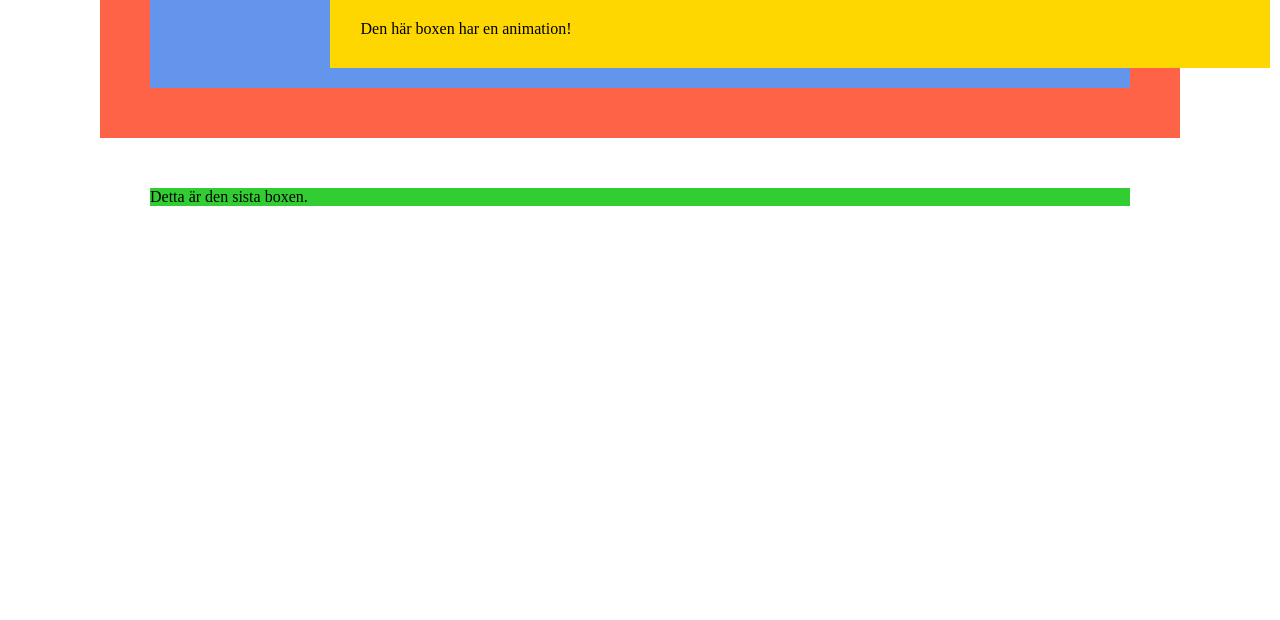
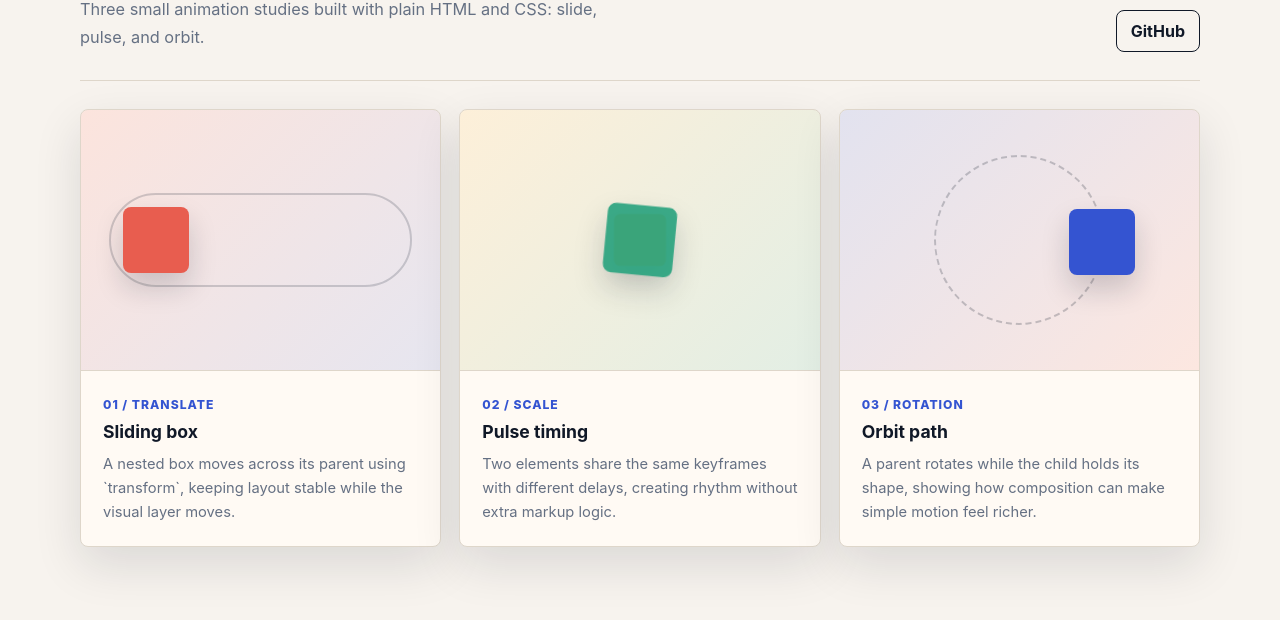
Before and after one commit to abdimannor/box-animations, a plain HTML site: page index.html in a window 1280 px wide. Shown: the part 180-800 px from the top of the page. Drawn offline with Linux system fonts and the light colour scheme.

Commit message:
Expand motion lab and license

```diff
--- a/index.html
+++ b/index.html
@@ -4,26 +4,68 @@
   <meta charset="UTF-8">
   <meta name="viewport" content="width=device-width, initial-scale=1.0">
   <title>Box Animations</title>
-  <meta name="description" content="CSS keyframe animations with translateX — nested boxes sliding across the screen.">
+  <meta name="description" content="A compact CSS motion lab with keyframes, nested boxes, timing, rhythm, and reduced-motion support.">
+  <link rel="canonical" href="https://abdimannor.github.io/box-animations/">
   <meta property="og:title" content="Box Animations">
-  <meta property="og:description" content="CSS keyframe animations with translateX — nested boxes sliding across the screen.">
+  <meta property="og:description" content="A compact CSS motion lab with keyframes, nested boxes, timing, rhythm, and reduced-motion support.">
   <meta property="og:url" content="https://abdimannor.github.io/box-animations/">
   <meta property="og:type" content="website">
   <meta name="twitter:card" content="summary">
   <meta name="twitter:title" content="Box Animations">
-  <meta name="twitter:description" content="CSS keyframe animations with translateX — nested boxes sliding across the screen.">
-  <link rel="stylesheet" type="text/css" href="style.css">
+  <meta name="twitter:description" content="A compact CSS motion lab with keyframes, nested boxes, timing, rhythm, and reduced-motion support.">
+  <meta name="theme-color" content="#101827">
+  <link rel="stylesheet" href="style.css">
 </head>
 <body>
-  <div class="yttre-box">
-    <div class="inre-box">
-      <div class="animation-box">
-        Den här boxen har en animation!
+  <main class="page-shell">
+    <section class="hero" aria-labelledby="page-title">
+      <div>
+        <p class="eyebrow">CSS Motion Lab</p>
+        <h1 id="page-title">Box Animations</h1>
+        <p class="lead">Three small animation studies built with plain HTML and CSS: slide, pulse, and orbit.</p>
       </div>
-    </div>
-  </div>
-  <div class="sista-box">
-    Detta är den sista boxen.
-  </div>
+      <a class="source-link" href="https://github.com/abdimannor/box-animations" target="_blank" rel="noopener">GitHub</a>
+    </section>
+
+    <section class="lab-grid" aria-label="Animation examples">
+      <article class="motion-card">
+        <div class="stage stage-slide" aria-hidden="true">
+          <div class="rail">
+            <div class="box box-slide"></div>
+          </div>
+        </div>
+        <div class="card-copy">
+          <span class="label">01 / Translate</span>
+          <h2>Sliding box</h2>
+          <p>A nested box moves across its parent using `transform`, keeping layout stable while the visual layer moves.</p>
+        </div>
+      </article>
+
+      <article class="motion-card">
+        <div class="stage stage-pulse" aria-hidden="true">
+          <div class="box box-pulse"></div>
+          <div class="box box-pulse delay"></div>
+        </div>
+        <div class="card-copy">
+          <span class="label">02 / Scale</span>
+          <h2>Pulse timing</h2>
+          <p>Two elements share the same keyframes with different delays, creating rhythm without extra markup logic.</p>
+        </div>
+      </article>
+
+      <article class="motion-card">
+        <div class="stage stage-orbit" aria-hidden="true">
+          <div class="orbit">
+            <div class="box box-orbit"></div>
+          </div>
+        </div>
+        <div class="card-copy">
+          <span class="label">03 / Rotation</span>
+          <h2>Orbit path</h2>
+          <p>A parent rotates while the child holds its shape, showing how composition can make simple motion feel richer.</p>
+        </div>
+      </article>
+    </section>
+  </main>
 </body>
 </html>
--- a/style.css
+++ b/style.css
@@ -1,29 +1,223 @@
-body {
-  margin: 100px;
+:root {
+  --bg: #f7f3ee;
+  --surface: #fffaf4;
+  --ink: #101827;
+  --muted: #657083;
+  --line: #ded6ca;
+  --coral: #e85d4f;
+  --blue: #3454d1;
+  --gold: #f2b84b;
+  --green: #159a74;
+  --shadow: 0 18px 48px rgba(16, 24, 39, 0.12);
 }
 
-.yttre-box {
-  padding: 50px;
-  background-color: #FF6347;
+* {
+  box-sizing: border-box;
 }
 
-.inre-box {
-  padding: 20px;
-  background-color: #6495ED;
+body {
+  margin: 0;
+  min-height: 100vh;
+  background: var(--bg);
+  color: var(--ink);
+  font-family: Inter, ui-sans-serif, system-ui, -apple-system, BlinkMacSystemFont, "Segoe UI", sans-serif;
 }
 
-.animation-box {
-  padding: 30px;
-  background-color: #FFD700;
-  animation: flyttaBox 2s infinite alternate;
+.page-shell {
+  width: min(1120px, calc(100% - 32px));
+  margin: 0 auto;
+  padding: 48px 0;
 }
 
-@keyframes flyttaBox {
-  0% { transform: translateX(0); }
-  100% { transform: translateX(200px); }
+.hero {
+  display: flex;
+  align-items: end;
+  justify-content: space-between;
+  gap: 24px;
+  margin-bottom: 28px;
+  border-bottom: 1px solid var(--line);
+  padding-bottom: 28px;
 }
 
-.sista-box {
-  margin: 50px;
-  background-color: #32CD32;
+.eyebrow,
+.label {
+  color: var(--blue);
+  font-size: 0.76rem;
+  font-weight: 800;
+  letter-spacing: 0.08em;
+  text-transform: uppercase;
 }
+
+h1,
+h2,
+p {
+  margin: 0;
+}
+
+h1 {
+  max-width: 720px;
+  font-size: clamp(2.4rem, 8vw, 5.6rem);
+  line-height: 0.95;
+  margin-top: 10px;
+}
+
+.lead {
+  max-width: 560px;
+  color: var(--muted);
+  font-size: 1.02rem;
+  line-height: 1.7;
+  margin-top: 18px;
+}
+
+.source-link {
+  border: 1px solid var(--ink);
+  border-radius: 8px;
+  color: var(--ink);
+  font-weight: 700;
+  padding: 10px 14px;
+  text-decoration: none;
+  transition: background 0.18s ease, color 0.18s ease, transform 0.18s ease;
+}
+
+.source-link:hover {
+  background: var(--ink);
+  color: var(--surface);
+  transform: translateY(-2px);
+}
+
+.lab-grid {
+  display: grid;
+  grid-template-columns: repeat(3, minmax(0, 1fr));
+  gap: 18px;
+}
+
+.motion-card {
+  background: var(--surface);
+  border: 1px solid var(--line);
+  border-radius: 8px;
+  box-shadow: var(--shadow);
+  overflow: hidden;
+}
+
+.stage {
+  min-height: 260px;
+  display: grid;
+  place-items: center;
+  padding: 28px;
+  position: relative;
+}
+
+.stage-slide {
+  background: linear-gradient(135deg, rgba(232, 93, 79, 0.14), rgba(52, 84, 209, 0.12));
+}
+
+.stage-pulse {
+  background: linear-gradient(135deg, rgba(242, 184, 75, 0.16), rgba(21, 154, 116, 0.12));
+}
+
+.stage-orbit {
+  background: linear-gradient(135deg, rgba(52, 84, 209, 0.14), rgba(232, 93, 79, 0.12));
+}
+
+.rail {
+  width: 100%;
+  border: 2px solid rgba(16, 24, 39, 0.18);
+  border-radius: 999px;
+  padding: 12px;
+}
+
+.box {
+  width: 66px;
+  height: 66px;
+  border-radius: 8px;
+  box-shadow: 0 14px 28px rgba(16, 24, 39, 0.18);
+}
+
+.box-slide {
+  background: var(--coral);
+  animation: slideBox 2.2s cubic-bezier(0.65, 0, 0.35, 1) infinite alternate;
+}
+
+.box-pulse {
+  position: absolute;
+  background: var(--gold);
+  animation: pulseBox 1.7s ease-in-out infinite;
+}
+
+.box-pulse.delay {
+  background: var(--green);
+  animation-delay: 0.42s;
+}
+
+.orbit {
+  width: 170px;
+  height: 170px;
+  border: 2px dashed rgba(16, 24, 39, 0.22);
+  border-radius: 50%;
+  animation: orbitPath 4s linear infinite;
+  position: relative;
+}
+
+.box-orbit {
+  background: var(--blue);
+  position: absolute;
+  top: -33px;
+  left: 52px;
+  animation: counterRotate 4s linear infinite;
+}
+
+.card-copy {
+  padding: 22px;
+  border-top: 1px solid var(--line);
+}
+
+.card-copy h2 {
+  font-size: 1.1rem;
+  margin-top: 8px;
+}
+
+.card-copy p {
+  color: var(--muted);
+  font-size: 0.92rem;
+  line-height: 1.65;
+  margin-top: 10px;
+}
+
+@keyframes slideBox {
+  from { transform: translateX(0); }
+  to { transform: translateX(calc(100% - 66px)); }
+}
+
+@keyframes pulseBox {
+  0%, 100% { opacity: 0.48; transform: scale(0.78) rotate(0deg); }
+  50% { opacity: 1; transform: scale(1.18) rotate(8deg); }
+}
+
+@keyframes orbitPath {
+  to { transform: rotate(360deg); }
+}
+
+@keyframes counterRotate {
+  to { transform: rotate(-360deg); }
+}
+
+@media (max-width: 880px) {
+  .hero {
+    align-items: start;
+    flex-direction: column;
+  }
+
+  .lab-grid {
+    grid-template-columns: 1fr;
+  }
+}
+
+@media (prefers-reduced-motion: reduce) {
+  *,
+  *::before,
+  *::after {
+    animation-duration: 0.01ms !important;
+    animation-iteration-count: 1 !important;
+    scroll-behavior: auto !important;
+  }
+}
```
Also changed, not shown: README.md, 1 other file.
